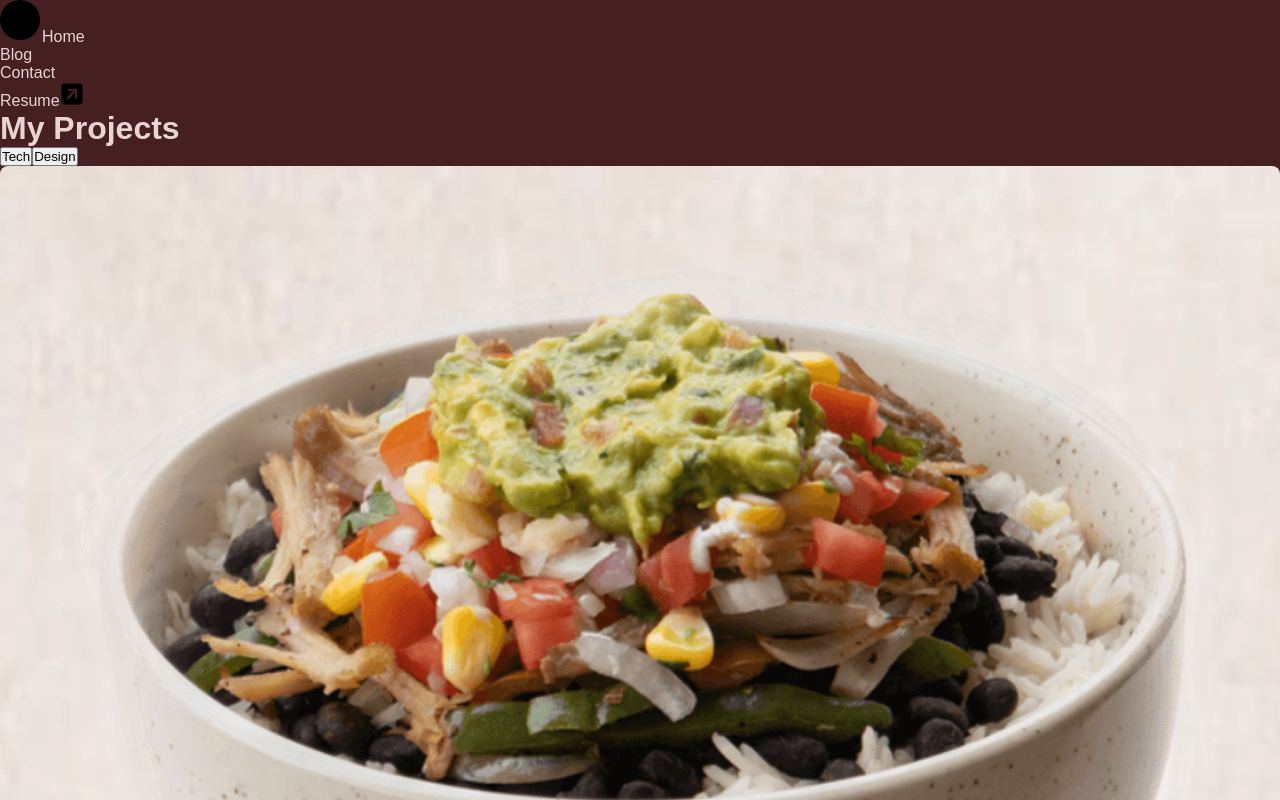
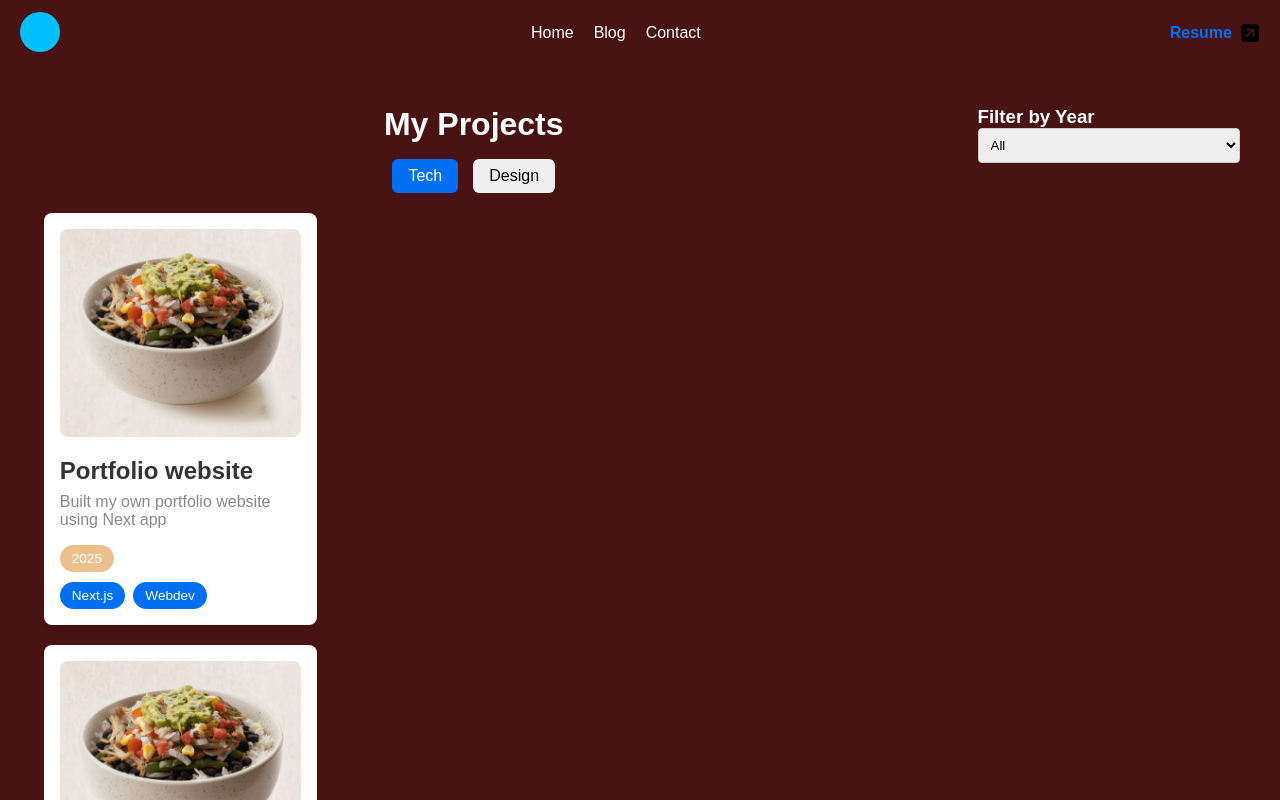
Before and after one commit to Strange-14M605/Portfolio-Website, a Next.js app: page /projects in a window 1280 px wide. Shown: the top 800 px of the page. Built offline with nearby package versions, Linux system fonts and the light colour scheme.

Commit message:
projects and gallery page, toggle

```diff
--- /dev/null
+++ b/src/app/art-gallery/page.module.css
@@ -0,0 +1,22 @@
+/* page.module.css */
+
+.gallery {
+    display: grid;
+    grid-template-columns: repeat(auto-fill, minmax(250px, 1fr));
+    gap: 20px;
+    width: 100%;
+    margin: 0 auto;
+    padding: 20px;
+  }
+
+  .imageContainer {
+    overflow: hidden;
+    position: relative;
+    border-radius: 8px;
+  }
+
+  .image {
+    width: 100%;
+    height: auto;
+    object-fit: cover;
+  }
--- a/src/app/components/navbar.jsx
+++ b/src/app/components/navbar.jsx
@@ -1,29 +1,50 @@
+"use client";
+
+import { useState, useEffect } from "react";
 import Link from "next/link";
 
 export default function Navbar() {
+  // State to track the theme
+  const [isDarkMode, setIsDarkMode] = useState(false);
+
+  // Toggle theme on circle click
+  const handleThemeToggle = () => {
+    setIsDarkMode((prevMode) => !prevMode);
+  };
+
+  // Update the CSS variables based on the current theme
+  useEffect(() => {
+    if (isDarkMode) {
+      document.documentElement.style.setProperty('--background', '#17153d');
+      document.documentElement.style.setProperty('--foreground', '#ededed');
+    } else {
+      document.documentElement.style.setProperty('--background', '#491313');
+      document.documentElement.style.setProperty('--foreground', '#ffffff');
+    }
+  }, [isDarkMode]);
+
   return (
-    <>
-      {/* Toggle */}
-      <svg width="42" height="42">
-        <circle cx="20" cy="20" r="20" />
+    <nav>
+      {/* Theme Toggle SVG Circle */}
+      <svg
+        width="42"
+        height="42"
+        onClick={handleThemeToggle}
+        style={{ cursor: "pointer" }}
+      >
+        <circle cx="20" cy="20" r="20" fill={isDarkMode ? "#ffd700" : "#00bfff"} />
       </svg>
 
-      {/* Home */}
-      <Link href="/">Home</Link>
+      <div className="nav-links">
+        <Link href="/">Home</Link>
+        <Link href="/blog">Blog</Link>
+        <Link href="/contact">Contact</Link>
+      </div>
 
-      {/* Blog */}
-      <Link href="/blog">
-        <p>Blog</p>
-      </Link>
-
-      {/* Contact */}
-      <Link href="/contact">
-        <p>Contact</p>
-      </Link>
-
-      {/* Resume */}
-      <a href="">Resume</a>
-      <img src="/icons/go-to.svg" alt="Icon" width="24" height="24" />
-    </>
+      <a href="" className="resume-link">
+        Resume
+        <img src="/icons/go-to.svg" alt="Go to Resume" />
+      </a>
+    </nav>
   );
 }
--- a/src/app/components/projectCard.jsx
+++ b/src/app/components/projectCard.jsx
@@ -1,27 +1,33 @@
 export default function ProjectCard({ title, desc, contribution, year, tags, url, img }) {
-    return (
-      <div className="project-card">
-        {img && (
-          <img
-            src={img}
-            alt={title}
-            className="project-image"
-            style={{ width: "100%", borderRadius: "8px", marginBottom: "1rem" }}
-          />
-        )}
-        <h2 className="project-title">{title}</h2>
-        <p className="project-desc">{desc}</p>
-        {contribution && <p className="project-contribution"><strong>Contribution:</strong> {contribution}</p>}
-        <p className="project-year"><strong>Year:</strong> {year}</p>
-        <p className="project-tags"><strong>Tags:</strong> {tags.join(", ")}</p>
-        {url && (
-            <>
-          <a href={url} target="_blank" rel="noopener noreferrer" className="project-link">
-            <img src="/icons/go-to.svg" alt="Icon" width="24" height="24" />
-            Visit Project
-          </a>
-          </>
-        )}
+  return (
+    <a href={url} target="_blank" rel="noopener noreferrer" className="project-card">
+      {/* Image */}
+      {img && <img src={img} alt={title} className="project-image" />}
+
+      {/* Title */}
+      <h2 className="project-title">{title}</h2>
+      <p className="project-desc">{desc}</p>
+
+      {/* Contribution */}
+      {contribution && (
+        <p className="project-contribution">
+          <strong>Contribution:</strong> {contribution}
+        </p>
+      )}
+
+      {/* Year Tag */}
+      <div className="project-year">
+        <span className="tag year-tag">{year}</span>
       </div>
-    );
-  }
+
+      {/* Tags */}
+      <div className="project-tags">
+        {tags.map((tag, index) => (
+          <span key={index} className="tag">
+            {tag}
+          </span>
+        ))}
+      </div>
+    </a>
+  );
+}
--- a/src/app/globals.css
+++ b/src/app/globals.css
@@ -1,12 +1,12 @@
 :root {
-  --background: #462020;
-  --foreground: #e9d4d4;
+  --background: #221266;
+  --foreground: #fff06e;
 }
 
 @media (prefers-color-scheme: dark) {
   :root {
-    --background: #17153d;
-    --foreground: #ededed;
+    --background: #ffa4c4;
+    --foreground: #130347;
   }
 }
 
@@ -14,9 +14,6 @@ html,
 body {
   max-width: 100vw;
   overflow-x: hidden;
-}
-
-body {
   color: var(--foreground);
   background: var(--background);
   font-family: Arial, Helvetica, sans-serif;
@@ -35,8 +32,225 @@ a {
   text-decoration: none;
 }
 
-@media (prefers-color-scheme: dark) {
-  html {
-    color-scheme: dark;
+nav {
+  display: flex;
+  align-items: center;
+  justify-content: space-between;
+  padding: 12px 20px;
+  box-shadow: 0 4px 6px rgba(0, 0, 0, 0.1);
+}
+
+nav svg {
+  cursor: pointer;
+  fill: #ffffff;
+  transition: fill 0.3s ease;
+}
+
+nav svg:hover {
+  fill: #0070f3;
+}
+
+nav .nav-links {
+  display: flex;
+  gap: 20px;
+}
+
+nav .nav-links a {
+  text-decoration: none;
+  color: #ffffff;
+  font-size: 16px;
+  font-weight: 500;
+  transition: color 0.3s ease;
+}
+
+nav .nav-links a:hover {
+  color: #0070f3;
+}
+
+nav .resume-link {
+  display: flex;
+  align-items: center;
+  gap: 8px;
+  text-decoration: none;
+  color: #0070f3;
+  font-weight: 600;
+}
+
+nav .resume-link img {
+  width: 20px;
+  height: 20px;
+}
+
+.content {
+  max-width: 900px;
+  margin: 0 auto;
+  padding: 20px;
+  text-align: center;
+}
+
+.content h1 {
+  font-size: 2rem;
+  margin-bottom: 1rem;
+}
+
+.sub-navbar {
+  display: flex;
+  justify-content: center;
+  gap: 15px;
+  margin-bottom: 20px;
+}
+
+.sub-navbar button {
+  padding: 8px 16px;
+  border: none;
+  cursor: pointer;
+  font-size: 16px;
+  font-weight: 500;
+  border-radius: 6px;
+  transition: background 0.3s ease, color 0.3s ease;
+}
+
+.sub-navbar button:hover {
+  background-color: #0070f3;
+  color: white;
+}
+
+.sub-navbar .active {
+  background-color: #0070f3;
+  color: white;
+}
+
+.projects-container {
+  display: grid;
+  grid-template-columns: 3fr 1fr;
+  gap: 30px;
+  padding: 20px;
+}
+
+.filter-sidebar {
+  padding: 20px;
+  border-radius: 8px;
+  height: fit-content;
+  position: sticky;
+  top: 20px;
+}
+
+.filter-tags {
+  display: flex;
+  flex-wrap: wrap;
+  gap: 8px;
+}
+.tag-filter {
+  background: #ddd;
+  border: none;
+  padding: 6px 12px;
+  border-radius: 16px;
+  cursor: pointer;
+  font-size: 0.85rem;
+  transition: background 0.3s;
+}
+
+.tag-filter.active {
+  background: #0070f3;
+  color: white;
+}
+
+.year-filter {
+  width: 100%;
+  padding: 8px;
+  border: 1px solid #ccc;
+  border-radius: 4px;
+}
+
+@media (max-width: 768px) {
+  .projects-container {
+    grid-template-columns: 1fr;
+  }
+  .filter-sidebar {
+    order: -1;
+    margin-bottom: 20px;
   }
 }
+
+.project-list {
+  column-count: 3;
+  column-gap: 20px;
+}
+
+.project-card {
+  display: inline-block;
+  margin-bottom: 20px;
+  break-inside: avoid;
+  background: white;
+  padding: 16px;
+  border-radius: 8px;
+  box-shadow: 0 4px 6px rgba(0, 0, 0, 0.1);
+  text-align: left;
+}
+
+.project-card:hover {
+  transform: translateY(-5px);
+  box-shadow: 0 6px 12px rgba(0, 0, 0, 0.15);
+}
+
+.project-image {
+  width: 100%;
+  border-radius: 8px;
+  margin-bottom: 1rem;
+  object-fit: cover;
+}
+
+.project-title {
+  font-size: 1.5rem;
+  margin-bottom: 0.5rem;
+  color: #333;
+}
+
+.project-desc {
+  font-size: 1rem;
+  color: #888;
+  margin-bottom: 1rem;
+}
+
+.project-contribution {
+  font-size: 0.9rem;
+  color: #666;
+  margin-bottom: 0.5rem;
+}
+
+.project-tags,
+.project-year {
+  display: flex;
+  flex-wrap: wrap;
+  gap: 8px;
+  margin-top: 10px;
+}
+
+.tag {
+  display: inline-block;
+  background: #0070f3;
+  color: white;
+  font-size: 0.85rem;
+  font-weight: 500;
+  padding: 6px 12px;
+  border-radius: 16px;
+}
+
+.year-tag {
+  background: #ecc18d;
+}
+
+.project-link {
+  display: flex;
+  align-items: center;
+  gap: 8px;
+  text-decoration: none;
+  color: #0070f3;
+  font-weight: 600;
+  margin-top: 1rem;
+}
+
+.project-link img {
+  width: 20px;
+  height: 20px;
+}
--- a/src/app/page.module.css
+++ /dev/null
@@ -1,46 +0,0 @@
-.subNavbar {
-  display: flex;
-  gap: 1rem;
-  margin-bottom: 1rem;
-}
-
-.subNavbar button {
-  padding: 0.5rem 1rem;
-  border: none;
-  background-color: #f0f0f0;
-  cursor: pointer;
-  border-radius: 5px;
-}
-
-.subNavbar button.active {
-  background-color: #007bff;
-  color: white;
-}
-
-.projects {
-  display: grid;
-  grid-template-columns: repeat(auto-fit, minmax(300px, 1fr));
-  gap: 1rem;
-}
-
-.project-card {
-  border: 1px solid #ddd;
-  border-radius: 10px;
-  padding: 1rem;
-  background: white;
-  box-shadow: 0px 4px 8px rgba(0, 0, 0, 0.1);
-}
-
-.tags {
-  margin-top: 0.5rem;
-}
-
-.tag {
-  display: inline-block;
-  background-color: #007bff;
-  color: white;
-  padding: 0.2rem 0.5rem;
-  border-radius: 5px;
-  font-size: 0.8rem;
-  margin-right: 0.5rem;
-}
--- a/src/app/projects/page.jsx
+++ b/src/app/projects/page.jsx
@@ -1,47 +1,69 @@
 "use client";
 
 import { useState, useEffect } from "react";
-
-//components
 import ProjectCard from "../components/projectCard";
 
 export default function Projects() {
   const [projects, setProjects] = useState([]); // All projects
   const [filteredProjects, setFilteredProjects] = useState([]); // Filtered projects
   const [selectedType, setSelectedType] = useState("tech"); // Default type
+  const [selectedYear, setSelectedYear] = useState(""); // Selected Year
 
   // Fetch projects.json from public directory
   useEffect(() => {
     const fetchProjects = async () => {
       const response = await fetch("/projects.json");
       const data = await response.json();
-      setProjects(data); // Set all projects
+      setProjects(data);
       setFilteredProjects(data.filter((project) => project.type === "tech")); // Default filter
     };
 
     fetchProjects();
   }, []);
 
-  // Handle filtering based on selected type
-  const handleFilter = (type) => {
+  // Get unique years
+  const allYears = [...new Set(projects.map((project) => project.year))];
+
+  // Handle filtering based on type
+  const handleFilterType = (type) => {
     setSelectedType(type);
-    setFilteredProjects(projects.filter((project) => project.type === type));
+    applyFilters(type, selectedYear);
+  };
+
+  // Handle filtering based on year
+  const handleFilterYear = (year) => {
+    const numericYear = year ? parseInt(year, 10) : ""; // Convert to number if a year is selected
+    setSelectedYear(numericYear);
+    applyFilters(selectedType, numericYear);
+  };
+
+  // Apply filtering logic
+  const applyFilters = (type, year) => {
+    let filtered = projects.filter((project) => project.type === type);
+
+    if (year) {
+      filtered = filtered.filter((project) => project.year === year);
+    }
+
+    setFilteredProjects(filtered);
   };
 
   return (
+    <div className="projects-container">
+      {/* Left - Project List */}
       <div className="content">
         <h1>My Projects</h1>
 
-      {/* Sub-navbar */}
+        {/* Sub-navbar for filtering by type */}
         <div className="sub-navbar">
           <button
-          onClick={() => handleFilter("tech")}
+            onClick={() => handleFilterType("tech")}
             className={selectedType === "tech" ? "active" : ""}
           >
             Tech
           </button>
           <button
-          onClick={() => handleFilter("design")}
+            onClick={() => handleFilterType("design")}
             className={selectedType === "design" ? "active" : ""}
           >
             Design
@@ -61,8 +83,26 @@ export default function Projects() {
               url={project.url}
               img={project.image}
             />
-      ))}</div>
+          ))}
+        </div>
+      </div>
 
+      {/* Right - Sidebar Filter (Year Only) */}
+      <aside className="filter-sidebar">
+        <h3>Filter by Year</h3>
+        <select
+          className="year-filter"
+          value={selectedYear}
+          onChange={(e) => handleFilterYear(e.target.value)}
+        >
+          <option value="">All</option>
+          {allYears.map((year) => (
+            <option key={year} value={year}>
+              {year}
+            </option>
+          ))}
+        </select>
+      </aside>
     </div>
   );
 }
```
Also changed, not shown: src/app/art-gallery/page.jsx (added, +36 -0 lines), src/app/page.js (+6 -1 lines). Lines whose indentation alone changed are shown as unchanged.
